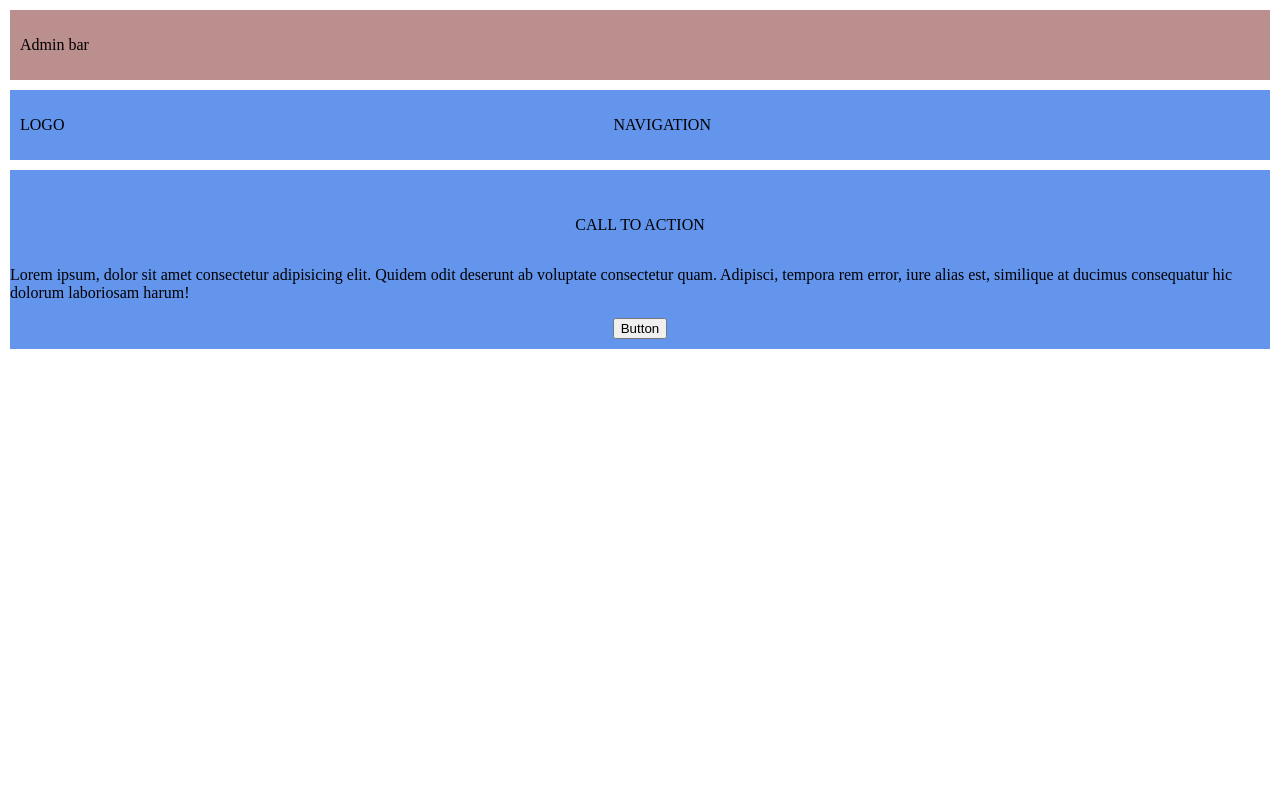
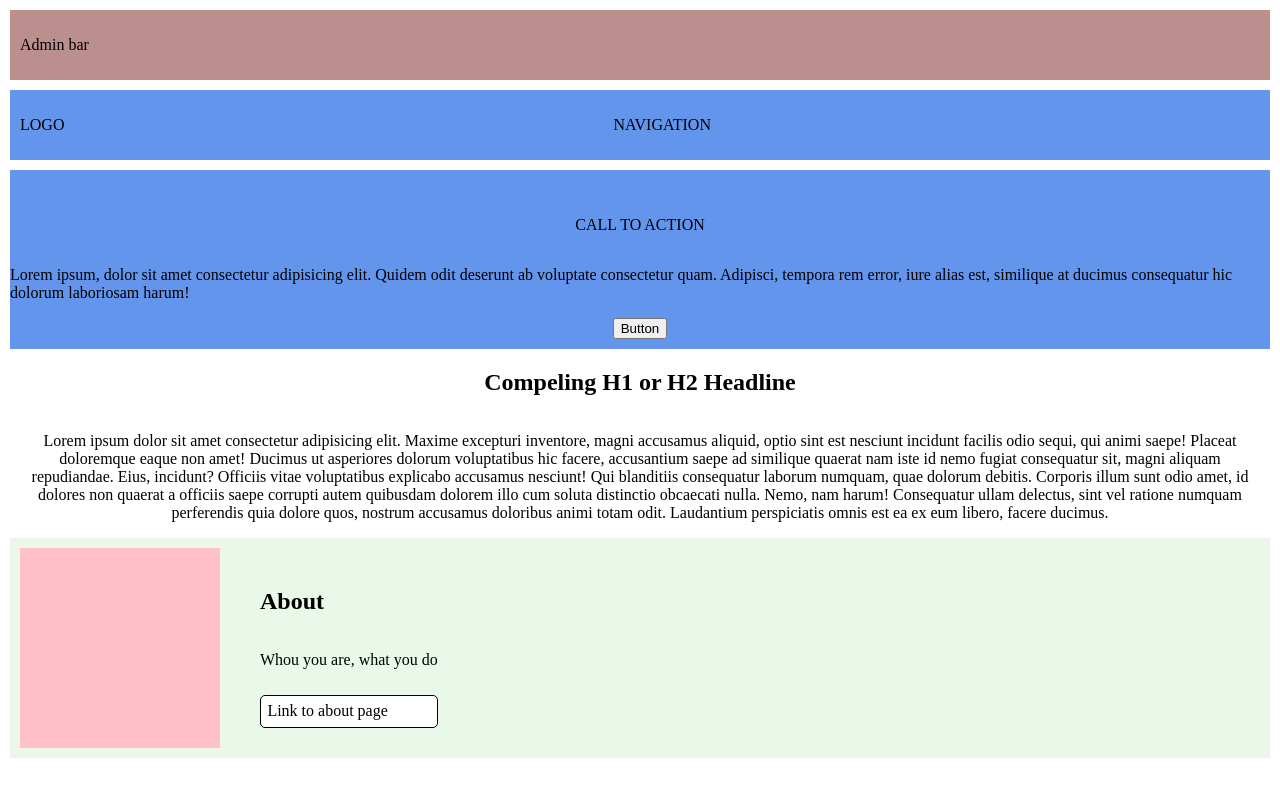
Before and after one commit to Fede-forti/esercitazione, a plain HTML site: page index.html in a window 1280 px wide. Drawn offline with Linux system fonts and the light colour scheme.

Commit message:
ilona-layout

```diff
--- a/index.html
+++ b/index.html
@@ -27,6 +27,24 @@
             <p>Lorem ipsum, dolor sit amet consectetur adipisicing elit. Quidem odit deserunt ab voluptate consectetur quam. Adipisci, tempora rem error, iure alias est, similique at ducimus consequatur hic dolorum laboriosam harum!</p>
             <button>Button</button>
         </section>
+
+        <!--Ilona-->
+        <section class="compeling">
+            <h1>Compeling H1 or H2 Headline</h1>
+            <p>Lorem ipsum dolor sit amet consectetur adipisicing elit. Maxime excepturi inventore, magni accusamus aliquid, optio sint est nesciunt incidunt facilis odio sequi, qui animi saepe! Placeat doloremque eaque non amet!
+            Ducimus ut asperiores dolorum voluptatibus hic facere, accusantium saepe ad similique quaerat nam iste id nemo fugiat consequatur sit, magni aliquam repudiandae. Eius, incidunt? Officiis vitae voluptatibus explicabo accusamus nesciunt!
+            Qui blanditiis consequatur laborum numquam, quae dolorum debitis. Corporis illum sunt odio amet, id dolores non quaerat a officiis saepe corrupti autem quibusdam dolorem illo cum soluta distinctio obcaecati nulla.
+            Nemo, nam harum! Consequatur ullam delectus, sint vel ratione numquam perferendis quia dolore quos, nostrum accusamus doloribus animi totam odit. Laudantium perspiciatis omnis est ea ex eum libero, facere ducimus.</p>
+        </section>
+        <section class="about">
+            <div class="img"></div>
+            <div class="about-section">
+
+                <h2>About</h2>
+                <p>Whou you are, what you do</p>
+                <a href="#">Link to about page</a>
+            </div>
+        </section>
     </main>
 
 
--- a/style.css
+++ b/style.css
@@ -29,3 +29,44 @@ header {
     align-items: center;
     padding: 30px 0 10px 0;
 }
+
+.compeling {
+    display: flex;
+    flex-direction: column;
+    align-items: center;
+    text-align: center;
+    padding-left: 20px;
+    padding-right: 20px;
+}
+
+.about{
+    display: flex;
+    flex-direction: row;
+    align-items: center;
+    background-color: rgb(202, 237, 202, 0.4);
+}
+
+.img {
+    width: 200px;
+    height: 200px;
+    background-color: pink;
+    margin: 10px;
+}
+
+.about-section {
+margin-left: 30px;
+display: flex;
+flex-direction: column;
+
+}
+
+.about-section a {
+    text-decoration: none;
+    color: black;
+    background-color: white;
+    padding: 0.4rem;
+    border-radius: 5px;
+    border: 1px solid black;
+    margin-top: 10px;
+
+}
```
